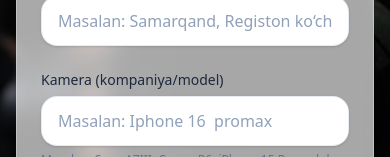
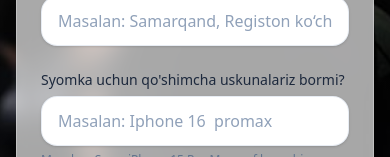
Before and after one commit to UchqunTurdiyev/Xodimlar-so-rovnomasi, a Next.js app: page / in a window 390 px wide. Shown: the part 687-844 px from the top of the page. Built offline with nearby package versions, Linux system fonts and the light colour scheme.

Commit message:
Mobilograf qurilmalari added

```diff
--- a/app/page.tsx
+++ b/app/page.tsx
@@ -141,8 +141,8 @@
 
                     <div className="grid md:grid-cols-2 gap-4">
                       <Field
-                        label="Kamera (kompaniya/model)"
-                        hint="Masalan: Sony A7III, Canon R6, iPhone 15 Pro va h.k."
+                        label="Syomka uchun qo'shimcha uskunalariz bormi?"
+                        hint="Masalan: Sony, iPhone 15 Pro Max, sof box, chiroq va h.k."
                       >
                         <input
                           type="text"
```
